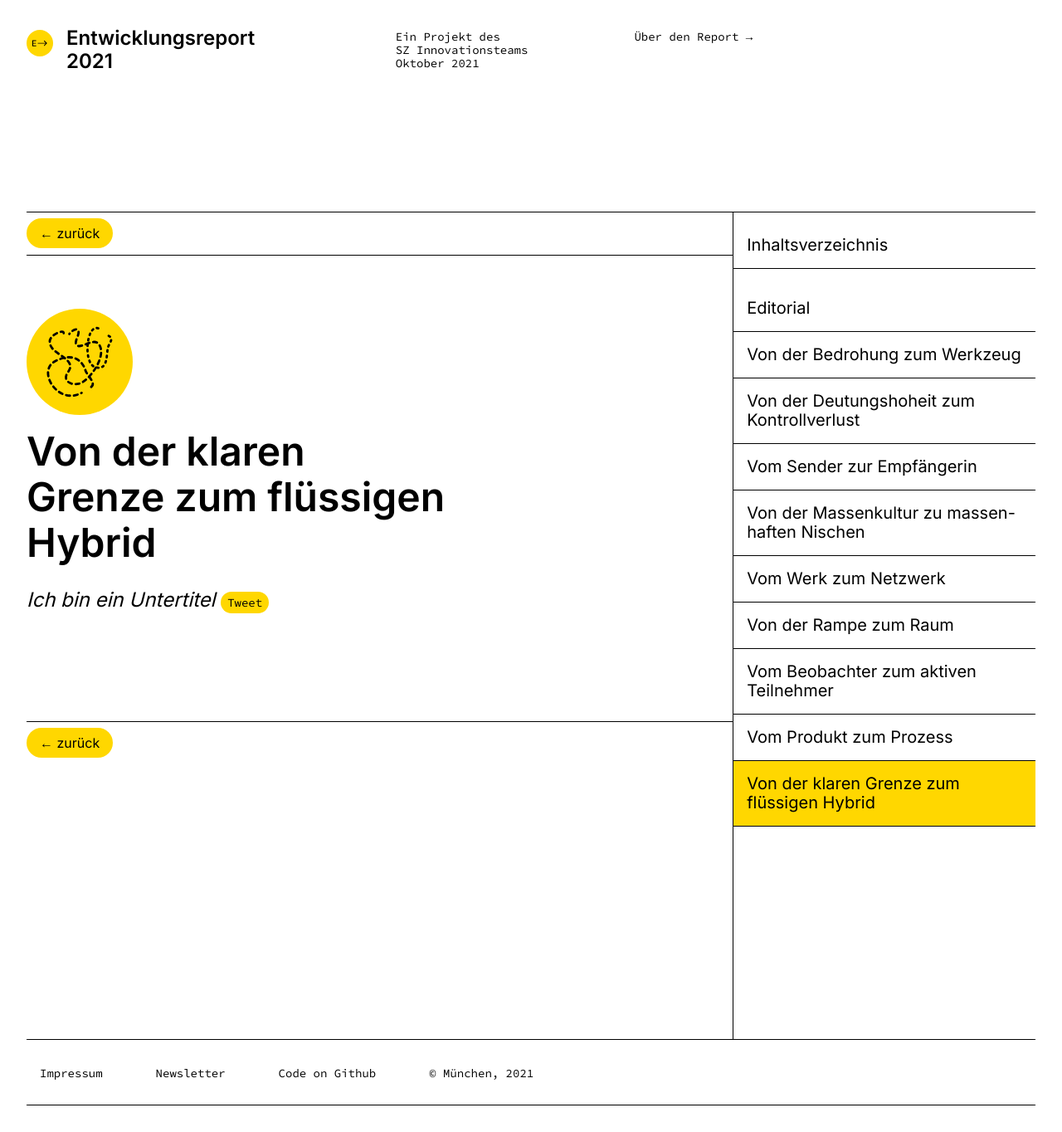
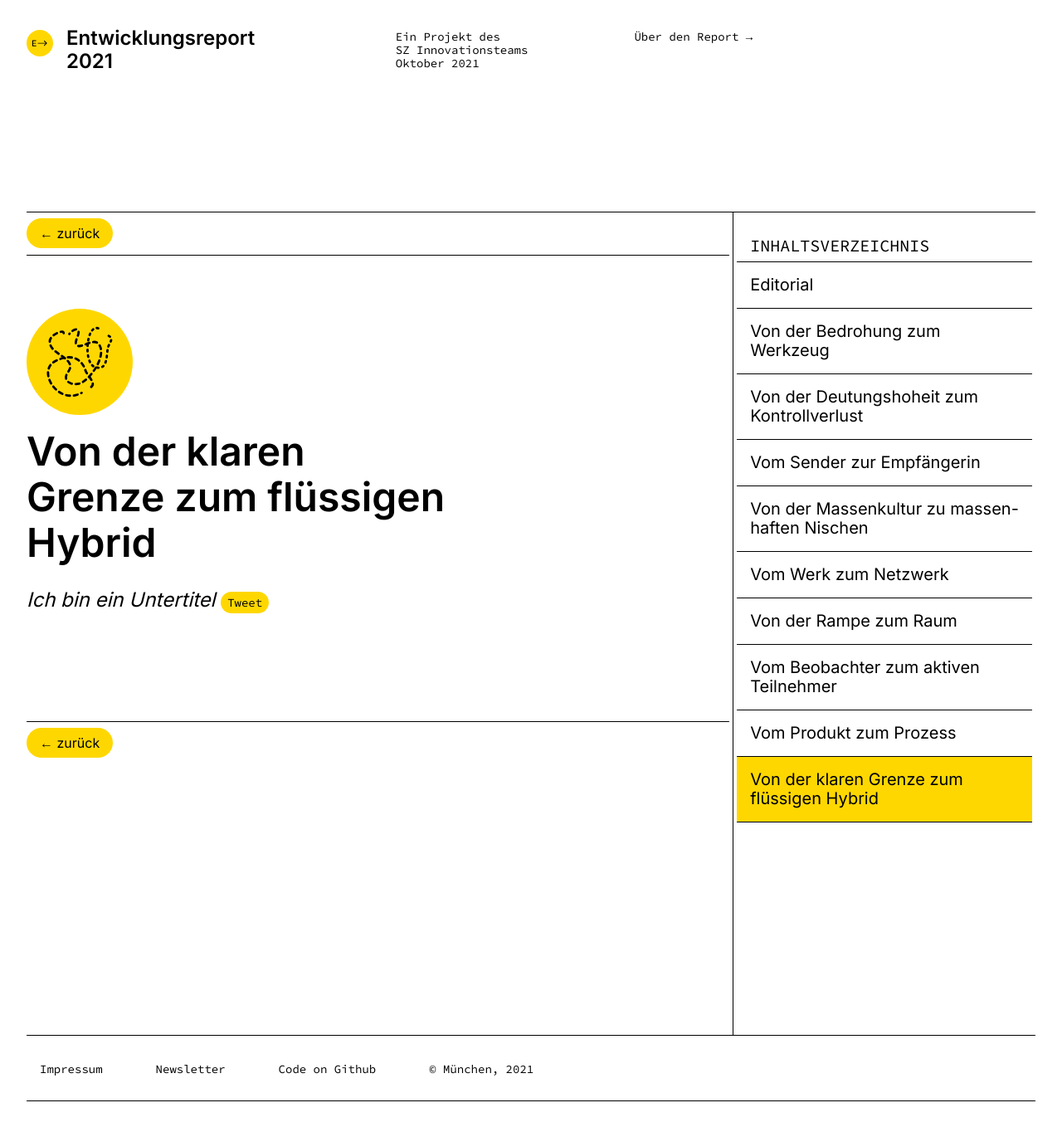
Before and after one commit to sz-innovation/entwicklungsreport-2021, a Jekyll site: the page built from _trends/09-grenze-zu-hybrid.md, in a window 1280 px wide. Shown: the whole page at 83% size. Built offline with Jekyll 4.4.1, drawn with Linux system fonts in a browser that asks for light colours.

Commit message:
layout changes

```diff
--- a/_includes/nav-bar.html
+++ b/_includes/nav-bar.html
@@ -1,8 +1,8 @@
 <nav class="flex flex-wrap pb3">
     <div class="w2 mt1 mr3 pb3 pb0-ns">
-        <a href="{{site.url}}" class="link black"><img src="{{site.url}}/img/logo.svg"></a>
+        <a href="{{site.url}}/" class="link black"><img src="{{site.url}}/img/logo.svg"></a>
     </div>
-    <p class="b mr4 w-100 w-30-ns mt0"><a href="{{site.url}}" class="link dim black">Entwicklungsreport<br>2021</a></p>
+    <p class="b mr4 w-100 w-30-ns mt0"><a href="{{site.url}}/" class="link dim black">Entwicklungsreport<br>2021</a></p>
     <p class="mr4 f6 mt1 mono mr6-ns">Ein Projekt des<br>SZ Innovationsteams<br>Oktober 2021</p>
     <p class="mr4 f6 mt1 mono"><a class="link dim black" href="{{site.url}}/about">Über den Report →</a></p>
 </nav>
--- a/_layouts/trend.html
+++ b/_layouts/trend.html
@@ -3,7 +3,7 @@ layout: default
 ---
 
 <div class="mt6 flex flex-wrap">
-    <div class="w-70-ns w-100 bt">
+    <div class="w-70-ns w-100 bt pr1">
         <div class="bb">{% include next-previous-article.html %}</div>
         <article class="f3-ns f4 mt5 mb6">
             <div class="mb6">
@@ -17,8 +17,8 @@ layout: default
         </article>
         <div class="bt">{% include next-previous-article.html %}</div>
     </div>
-    <div class="w-30-ns w-100 pb7 bl-ns bt">
-        <p class="pa2 pl3 pb3 f4-ns f5 bb">Inhaltsverzeichnis</p>
+    <div class="w-30-ns w-100 pb7 bl-ns pl1 pr1 bt">
+        <p class="pa2 pl3 f4-ns f5 bb mb0 mono ttu">Inhaltsverzeichnis</p>
         {% for article in site.trends %}
             {% if article.title == page.title %}
             <div class="pa3 bb ma0 bg-yellow">
```
